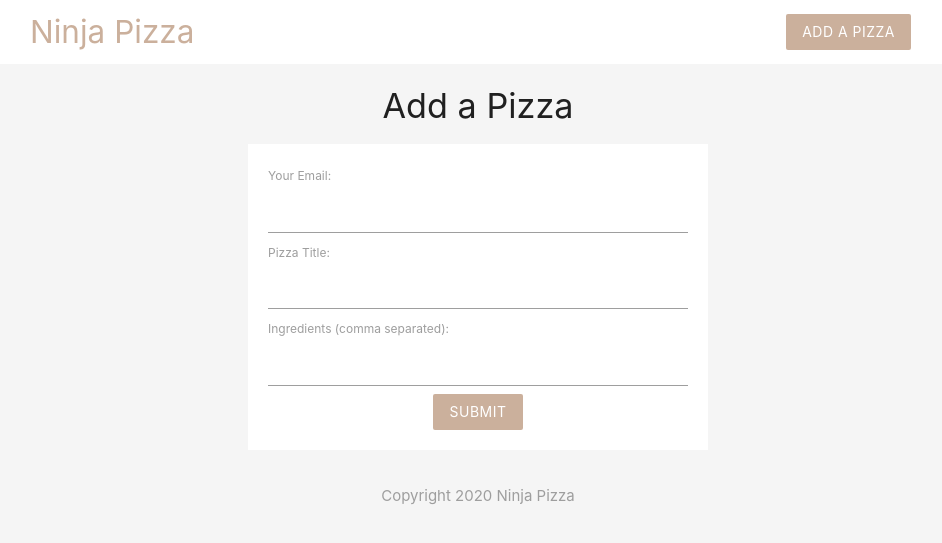
After one commit to moazahmed132/PHP-course, a PHP site: page /add.php in a window 1280 px wide. The commit adds this page. Shown: the top 543 px of the page, without its empty margins (162-1104 px from the left). Run offline with PHP 8.4, Linux system fonts and the light colour scheme.

Commit message:
add form and git its data

```diff
--- /dev/null
+++ b/add.php
@@ -0,0 +1,35 @@
+<?php
+
+if(isset($_POST['submit'])){
+  echo $_POST['email'];
+  echo $_POST['title'];
+  echo $_POST['Ingredients'];
+}
+
+
+?>
+
+
+ <!DOCTYPE html>
+ <html>
+
+	<?php include 'templates/header.php'; ?>
+
+  <section class="container gray-text">
+    <h4 class="center">Add a Pizza</h4>
+    <form action="add.php" method="POST" class="white">
+      <label>Your Email:</label>
+      <input type="text" name="email">
+      <label>Pizza Title:</label>
+      <input type="text" name="title">
+      <label>Ingredients (comma separated):</label>
+      <input type="text" name="Ingredients">
+      <div class="center">
+        <input type="submit" name="submit" value="submit" class="btn brand z-depth-0">
+      </div>
+    </form>
+  </section>
+
+	<?php include 'templates/footer.php'; ?>
+
+ </html>
--- a/templates/header.php
+++ b/templates/header.php
@@ -7,6 +7,12 @@
     }
     .brand-text{
       color: #cbb09c !important;
+    }
+    form{
+      max-width: 460px;
+      margin: 20px auto;
+      padding: 20px;
+
     }
   </style>
   <body class="grey lighten-4">
```
